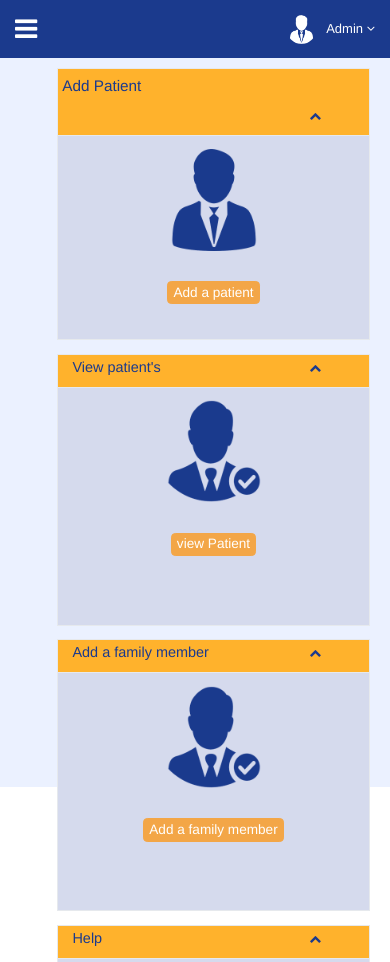
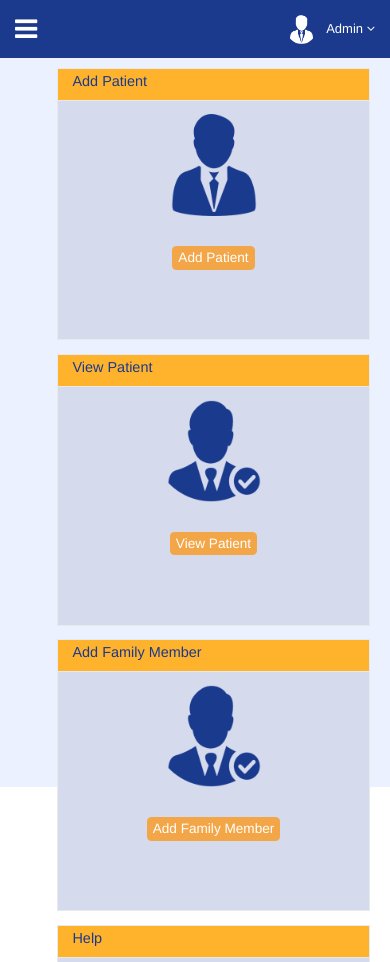
Before and after one commit to digitalhelathcare/ArcturusWeb1.2, a plain HTML site: page AdminArcturus_27_march/HTML/app/home.html at #!/home in a window 390 px wide. Shown: the top 962 px of the page. Drawn offline with Linux system fonts and the light colour scheme.

Commit message:
changed naming conventions

```diff
--- a/AdminArcturus_27_march/HTML/app/components/Dashboard/dashboard.html
+++ b/AdminArcturus_27_march/HTML/app/components/Dashboard/dashboard.html
@@ -1,10 +1,10 @@
+
 <div class="col-md-4 col-sm-4 col-xs-12">
     <div class="x_panel tile fixed_height_320">
         <div class="x_title">
-            <h4>Add Patient</h4>
+            <h2>Add Patient</h2>
             <ul class="nav navbar-right panel_toolbox">
-                <li><a class="collapse-link"><i class="fa fa-chevron-up" style="color:#1B3A8D;"></i></a>
-                </li>
+
 
             </ul>
             <div class="clearfix"></div>
@@ -21,9 +21,15 @@
             </div>
             <div class="" align="center">
 
-                <input type="submit" value="Add a patient" ui-sref="Addpatient" class="addtext">
+
+                <input type="submit" value="Add Patient" ui-sref="Addpatient" class="addtext">
+
 
             </div>
+
+
+
+
 
         </div>
     </div>
@@ -32,21 +38,9 @@
 <div class="col-md-4 col-sm-4 col-xs-12">
     <div class="x_panel tile fixed_height_320">
         <div class="x_title">
-            <h2>View patient's</h2>
+            <h2>View Patient</h2>
             <ul class="nav navbar-right panel_toolbox">
-                <li><a class="collapse-link"><i class="fa fa-chevron-up" style="color:#1B3A8D;"></i></a>
-                </li>
-                <!-- <li class="dropdown"> -->
-                <!-- <a href="#" class="dropdown-toggle" data-toggle="dropdown" role="button" aria-expanded="false"><i class="fa fa-wrench"></i></a> -->
-                <!-- <ul class="dropdown-menu" role="menu"> -->
-                <!-- <li><a href="#">Settings 1</a> -->
-                <!-- </li> -->
-                <!-- <li><a href="#">Settings 2</a> -->
-                <!-- </li> -->
-                <!-- </ul> -->
-                <!-- </li> -->
-                <!-- <li><a class="close-link"><i class="fa fa-close"></i></a> -->
-                <!-- </li> -->
+
             </ul>
             <div class="clearfix"></div>
         </div>
@@ -63,7 +57,7 @@
             <div class="" align="center">
 
 
-                <input type="submit" value="view Patient" ui-sref="ViewProfile" class="addtext">
+                <input type="submit" value="View Patient" ui-sref="ViewProfile" class="addtext">
 
 
             </div>
@@ -76,70 +70,13 @@
     </div>
 </div>
 
-<!--<div class="col-md-4 col-sm-4 col-xs-12">
-<div class="x_panel tile fixed_height_320">
-        <div class="x_title">
-            <h2>Notifications</h2>
-            <ul class="nav navbar-right panel_toolbox">
-                <li><a class="collapse-link"><i class="fa fa-chevron-up"></i></a>
-                </li>
-                &lt;!&ndash; <li class="dropdown"> &ndash;&gt;
-                &lt;!&ndash; <a href="#" class="dropdown-toggle" data-toggle="dropdown" role="button" aria-expanded="false"><i class="fa fa-wrench"></i></a> &ndash;&gt;
-                &lt;!&ndash; <ul class="dropdown-menu" role="menu"> &ndash;&gt;
-                &lt;!&ndash; <li><a href="#">Settings 1</a> &ndash;&gt;
-                &lt;!&ndash; </li> &ndash;&gt;
-                &lt;!&ndash; <li><a href="#">Settings 2</a> &ndash;&gt;
-                &lt;!&ndash; </li> &ndash;&gt;
-                &lt;!&ndash; </ul> &ndash;&gt;
-                &lt;!&ndash; </li> &ndash;&gt;
-                &lt;!&ndash; <li><a class="close-link"><i class="fa fa-close"></i></a> &ndash;&gt;
-                &lt;!&ndash; </li> &ndash;&gt;
-            </ul>
-            <div class="clearfix"></div>
-        </div>
-        <div class="x_content">
 
-
-
-            <div id="over" align="center">
-                <span class="Centerer"></span>
-                <img class="Centered" src="../assets/images/notification.png" width="120" / align="center">
-            </div>
-            <div class="padding">
-            </div>
-            <div class="" align="center">
-
-
-                <input type="submit" value="coming soon " class="addtext">
-
-
-            </div>
-
-
-
-
-
-        </div>
-    </div>
-</div>-->
 <div class="col-md-4 col-sm-4 col-xs-12">
     <div class="x_panel tile fixed_height_320">
         <div class="x_title">
-            <h2>Add a family member</h2>
+            <h2>Add Family Member</h2>
             <ul class="nav navbar-right panel_toolbox">
-                <li><a class="collapse-link"><i class="fa fa-chevron-up" style="color:#1B3A8D;"></i></a>
-                </li>
-                <!-- <li class="dropdown"> -->
-                <!-- <a href="#" class="dropdown-toggle" data-toggle="dropdown" role="button" aria-expanded="false"><i class="fa fa-wrench"></i></a> -->
-                <!-- <ul class="dropdown-menu" role="menu"> -->
-                <!-- <li><a href="#">Settings 1</a> -->
-                <!-- </li> -->
-                <!-- <li><a href="#">Settings 2</a> -->
-                <!-- </li> -->
-                <!-- </ul> -->
-                <!-- </li> -->
-                <!-- <li><a class="close-link"><i class="fa fa-close"></i></a> -->
-                <!-- </li> -->
+
             </ul>
             <div class="clearfix"></div>
         </div>
@@ -156,7 +93,7 @@
             <div class="" align="center">
 
 
-                <input type="submit" value="Add a family member" ui-sref="careTaker" class="addtext">
+                <input type="submit" value="Add Family Member" ui-sref="careTaker" class="addtext">
 
 
             </div>
@@ -177,19 +114,8 @@
         <div class="x_title">
             <h2>Help</h2>
             <ul class="nav navbar-right panel_toolbox">
-                <li><a class="collapse-link"><i class="fa fa-chevron-up" style="color:#1B3A8D;"></i></a>
-                </li>
-                <!-- <li class="dropdown"> -->
-                <!-- <a href="#" class="dropdown-toggle" data-toggle="dropdown" role="button" aria-expanded="false"><i class="fa fa-wrench"></i></a> -->
-                <!-- <ul class="dropdown-menu" role="menu"> -->
-                <!-- <li><a href="#">Settings 1</a> -->
-                <!-- </li> -->
-                <!-- <li><a href="#">Settings 2</a> -->
-                <!-- </li> -->
-                <!-- </ul> -->
-                <!-- </li> -->
-                <!-- <li><a class="close-link"><i class="fa fa-close"></i></a> -->
-                <!-- </li> -->
+
+
             </ul>
             <div class="clearfix"></div>
         </div>
--- a/AdminArcturus_27_march/HTML/app/home.html
+++ b/AdminArcturus_27_march/HTML/app/home.html
@@ -63,7 +63,7 @@
         <div class="col-md-3 left_col">
           <div class="left_col scroll-view">
             <div class="navbar nav_title" style="border: 0;background-color:#0484CF;">
-              <a href="../index.html" class="site_title"><img src="../assets/images/icc.png" alt="..."width="30" > <span>Arcturus Care</span></a>
+              <a href="#" class="site_title"><img src="../assets/images/icc.png" alt="..."width="30" > <span>Arcturus Care</span></a>
             </div>
 
             <div class="clearfix"></div>
@@ -95,10 +95,10 @@
                   </li>
                   <li>
 
-                      <li><a ui-sref="Addpatient"><i class="fa fa-user-plus" style="font-size:15px;"></i>Add a patient</a></li>
-                      <li><a ui-sref="ViewProfile"><i class="fa fa-user" style="font-size:15px;"></i>View Patient</a></li>
+                      <li><a ui-sref="Addpatient"><i class="fa fa-user-plus" style="font-size:15px;"></i>Add Patient</a></li>
+                      <li><a ui-sref="ViewProfile"><i class="fa fa-user" style="font-size:15px;"></i>View Patients</a></li>
                       <!-- <li><a href="contacts.html"><i class="fa fa-bell" style="font-size:15px;"></i>Notifications</a></li> -->
-                      <li><a ui-sref="careTaker"><i class="fa fa-user-plus" style="font-size:15px;"></i>Add a family member</a></li>
+                      <li><a ui-sref="careTaker"><i class="fa fa-user-plus" style="font-size:15px;"></i>Add Family Member</a></li>
 					  <li><a ui-sref="help"><i class="fa fa-info-circle" style="font-size:15px;"></i>Help</a></li>
 
                   </li>
```
Also changed, not shown: AdminArcturus_27_march/HTML/app/components/PatientProfile/viewPatientProfile.html (+2 -0 lines), AdminArcturus_27_march/HTML/app/components/Patients/AddPatient.html (+6 -18 lines), AdminArcturus_27_march/HTML/app/components/Profile/ViewProfiles.html (+3 -3 lines), AdminArcturus_27_march/HTML/app/components/caretaker/Addcare_taker.html (+5 -5 lines), AdminArcturus_27_march/HTML/app/components/editProfile/editProfile.html (+2 -0 lines), AdminArcturus_27_march/HTML/assets/images/help_img.png.
